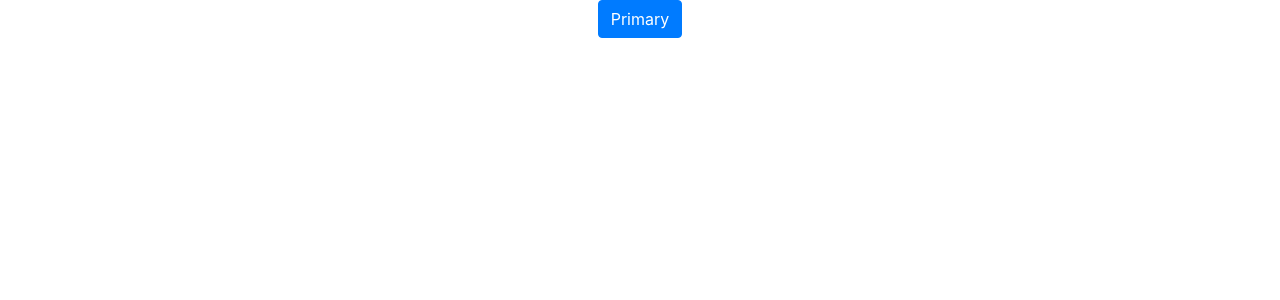
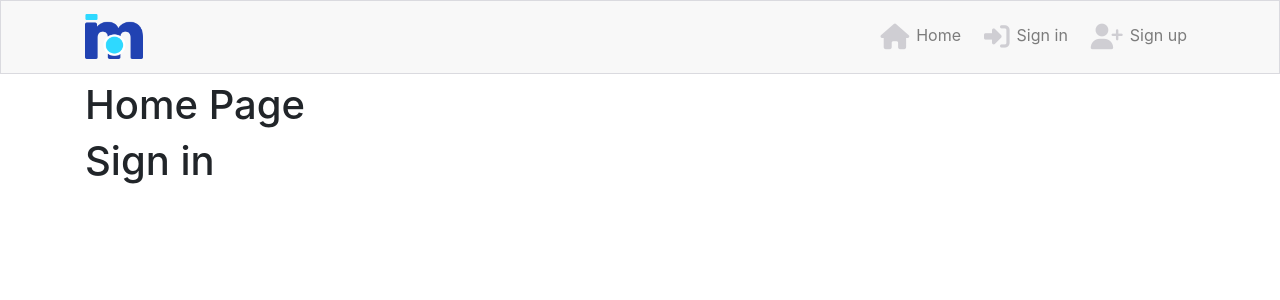
Before and after one commit to ErikHgm/moments-social-app, a React (Create React App) app: page / in a window 1280 px wide. Shown: the top 300 px of the page. Built offline with nearby package versions, Linux system fonts and the light colour scheme.

Commit message:
feat: add navbar component

```diff
--- a/public/index.html
+++ b/public/index.html
@@ -3,7 +3,7 @@
 
 <head>
   <meta charset="utf-8" />
-  <link rel="icon" href="%PUBLIC_URL%/favicon.ico" />
+  <link rel="icon" href="%PUBLIC_URL%/favicon-16x16.png" />
   <meta name="viewport" content="width=device-width, initial-scale=1" />
   <meta name="theme-color" content="#000000" />
   <meta name="description" content="Web site created using create-react-app" />
@@ -16,6 +16,10 @@
     integrity="sha384-B0vP5xmATw1+K9KRQjQERJvTumQW0nPEzvF6L/Z6nronJ3oUOFUFpCjEUQouq2+l" crossorigin="anonymous" />
 
   <link rel="manifest" href="%PUBLIC_URL%/manifest.json" crossorigin="use-credentials" />
+  <link href="https://fonts.googleapis.com/css2?family=DM+Sans:wght@500;700&display=swap" rel="stylesheet" />
+
+  <script src="https://kit.fontawesome.com/d2d5fe6d3e.js" crossorigin="anonymous"></script>
+
   <!--
       Notice the use of %PUBLIC_URL% in the tags above.
       It will be replaced with the URL of the `public` folder during the build.
--- a/src/App.css
+++ /dev/null
@@ -1,38 +0,0 @@
-.App {
-  text-align: center;
-}
-
-.App-logo {
-  height: 40vmin;
-  pointer-events: none;
-}
-
-@media (prefers-reduced-motion: no-preference) {
-  .App-logo {
-    animation: App-logo-spin infinite 20s linear;
-  }
-}
-
-.App-header {
-  background-color: #282c34;
-  min-height: 100vh;
-  display: flex;
-  flex-direction: column;
-  align-items: center;
-  justify-content: center;
-  font-size: calc(10px + 2vmin);
-  color: white;
-}
-
-.App-link {
-  color: #61dafb;
-}
-
-@keyframes App-logo-spin {
-  from {
-    transform: rotate(0deg);
-  }
-  to {
-    transform: rotate(360deg);
-  }
-}
--- a/src/App.js
+++ b/src/App.js
@@ -1,10 +1,16 @@
-import Button from 'react-bootstrap/Button';
-import './App.css';
+import styles from './App.module.css';
+import NavBar from './components/NavBar';
+import { Container } from 'react-bootstrap';
 
 function App() {
   return (
     <div className="App">
-      <Button variant="primary">Primary</Button>    </div>
+      <NavBar />
+      <Container className={styles.Main}>
+        <h1>Home Page</h1>
+        <h1>Sign in</h1>
+      </Container>
+    </div>
   );
 }
 
--- /dev/null
+++ b/src/App.module.css
@@ -0,0 +1,39 @@
+.App {
+    font-family: "DM Sans", sans-serif;
+    background-color: #f8f8f8;
+    min-height: 100vh;
+  }
+
+  .Main {
+    padding-top: 81px;
+  }
+  * {
+    box-sizing: border-box;
+  }
+
+  a {
+    color: #555555;
+    transition: color ease-in-out 0.3s;
+  }
+
+  a:hover {
+    text-decoration: none;
+  }
+
+  a:hover i {
+    color: #2142b2;
+    transition: color ease-in-out 0.3s;
+  }
+
+  i {
+    color: #cfced3;
+    font-size: 1.6rem;
+    padding: 7px;
+    vertical-align: middle;
+  }
+
+  i:hover {
+    cursor: pointer;
+    transition: color ease-in-out 0.3s;
+    color: #2142b2;
+  }
--- /dev/null
+++ b/src/components/NavBar.js
@@ -0,0 +1,32 @@
+import React from 'react'
+import { Container, Navbar, Nav } from 'react-bootstrap'
+import logo from '../assets/logo.png'
+import styles from '../styles/NavBar.module.css'
+
+const NavBar = () => {
+    return (
+        <Navbar className={styles.NavBar} expand="md" fixed="top">
+            <Container>
+                <Navbar.Brand>
+                    <img src={logo} alt="logo" height="45" />
+                </Navbar.Brand>
+                <Navbar.Toggle aria-controls="basic-navbar-nav" />
+                <Navbar.Collapse id="basic-navbar-nav">
+                    <Nav className="ml-auto text-left">
+                        <Nav.Link>
+                            <i className="fas fa-home"></i>Home
+                        </Nav.Link>
+                        <Nav.Link>
+                            <i className="fas fa-sign-in-alt"></i>Sign in
+                        </Nav.Link>
+                        <Nav.Link>
+                            <i className="fas fa-user-plus"></i>Sign up
+                        </Nav.Link>
+                    </Nav>
+                </Navbar.Collapse>
+            </Container>
+        </Navbar>
+    )
+}
+
+export default NavBar
--- /dev/null
+++ b/src/styles/NavBar.module.css
@@ -0,0 +1,4 @@
+.NavBar {
+    background-color: #f8f8f8;
+    border: 1px solid #dadadf;
+}
```
Also changed, not shown: public/favicon-16x16.png (added), src/assets/logo.png (added).
